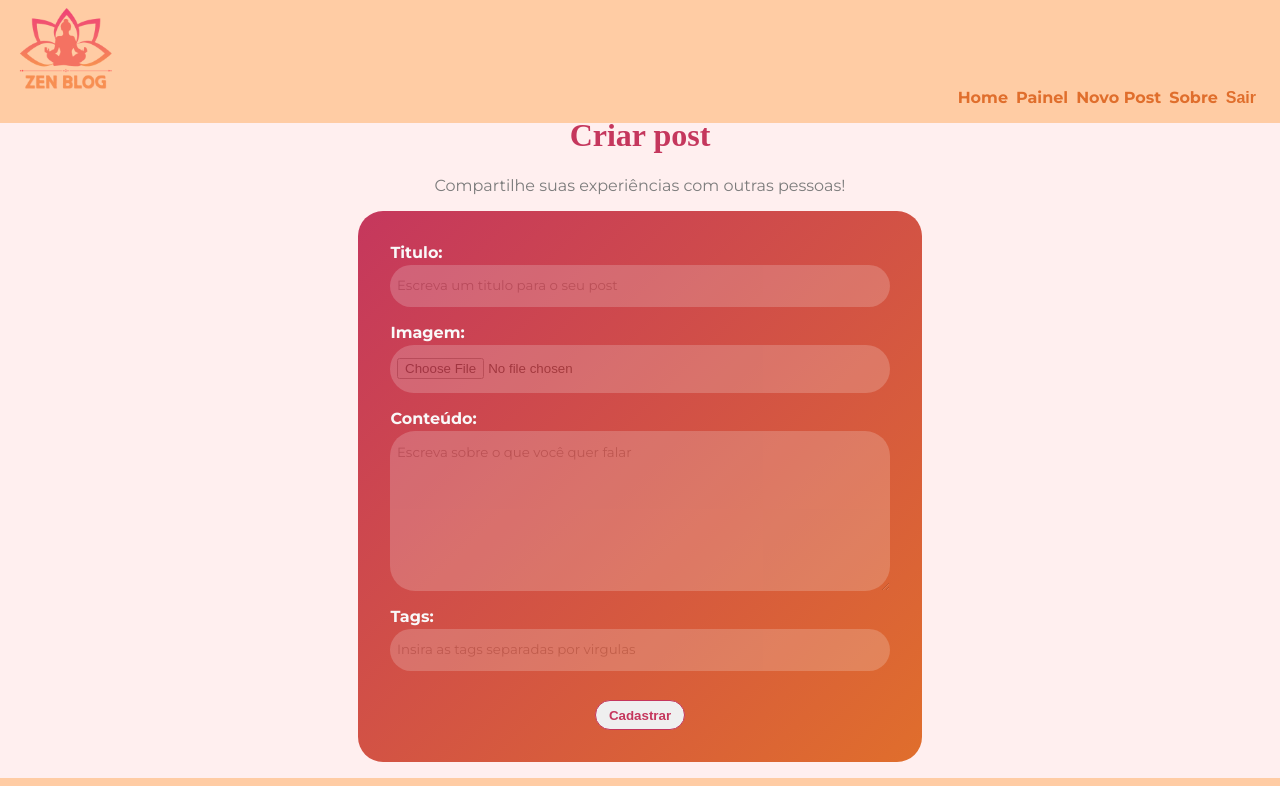
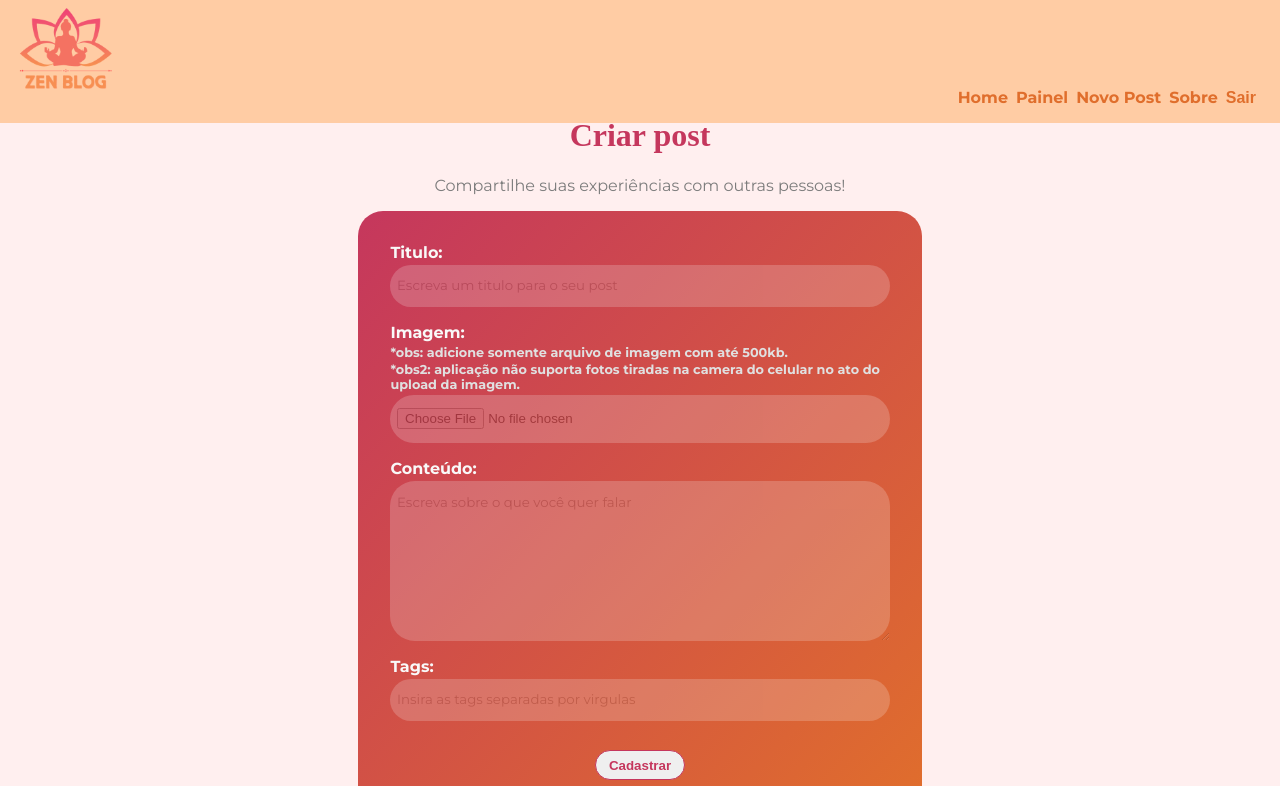
Before and after one commit to GSBarros17/firebaseproject, a React (Create React App) app: page /createpost in a window 1280 px wide. Shown: the top 786 px of the page. Built offline with nearby package versions, Linux system fonts and the light colour scheme; no server answers; sample sign-in values are in the browser's storage; a web font is replaced by a local one.

Commit message:
add msgs de obs para inclusão da img pelo user

```diff
--- a/src/pages/CreatePost/CreatePost.jsx
+++ b/src/pages/CreatePost/CreatePost.jsx
@@ -89,6 +89,8 @@ export default function CreatePost(){
                 </label>
                 <label>
                     <span>Imagem:</span>
+                    <span className={styles.textInfoImg}>*obs: adicione somente arquivo de imagem com até 500kb.</span>
+                    <span className={styles.textInfoImg}>*obs2: aplicação não suporta fotos tiradas na camera do celular no ato do upload da imagem.</span>
                     <input
                         type="file"
                         name="fileImage"
--- a/src/pages/CreatePost/CreatePost.module.css
+++ b/src/pages/CreatePost/CreatePost.module.css
@@ -12,6 +12,11 @@
     color: #7c7c7c;
 }
 
+.textInfoImg{
+    color: #e0e0e0;
+    font-size: 0.8em;
+}
+
 .uploadImg input {
     color: #000000;
     cursor: pointer;
```
